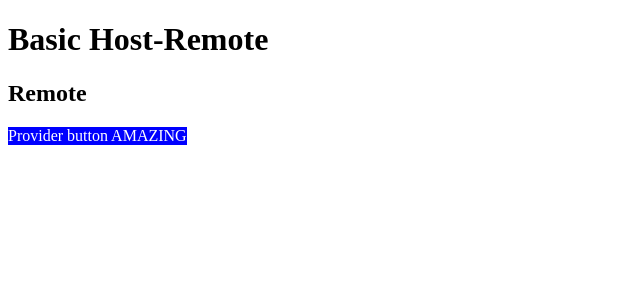
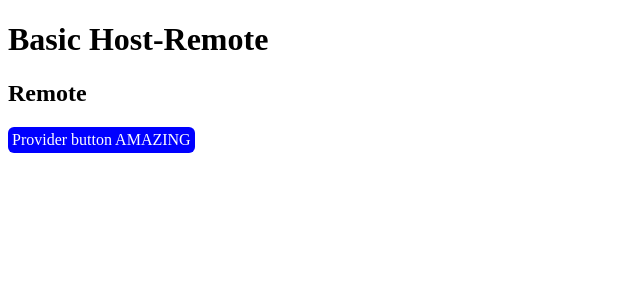
Before and after one commit to hallefsantos/mf2-provider, a React app: page / in a window 1280 px wide. Shown: the top 300 px of the page, without its empty margins (0-640 px from the left). Built offline with nearby package versions, Linux system fonts and the light colour scheme; the HTML template or start-up script is replaced by a standard one.

Commit message:
Update Button.tsx

```diff
--- a/src/Button.tsx
+++ b/src/Button.tsx
@@ -1,3 +1,3 @@
 export default function Button() {
-  return <div style={{ display: 'inline-block', backgroundColor: 'blue', color: 'white' }}>Provider button AMAZING</div>;
+  return <div style={{ display: 'inline-block', backgroundColor: 'blue', color: 'white', padding: 4, borderRadius: 6 }}>Provider button AMAZING</div>;
 }
```
